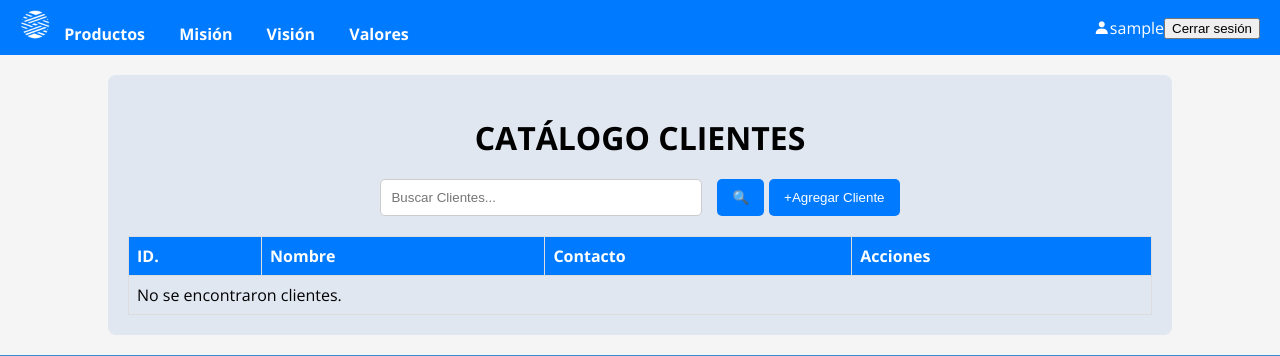
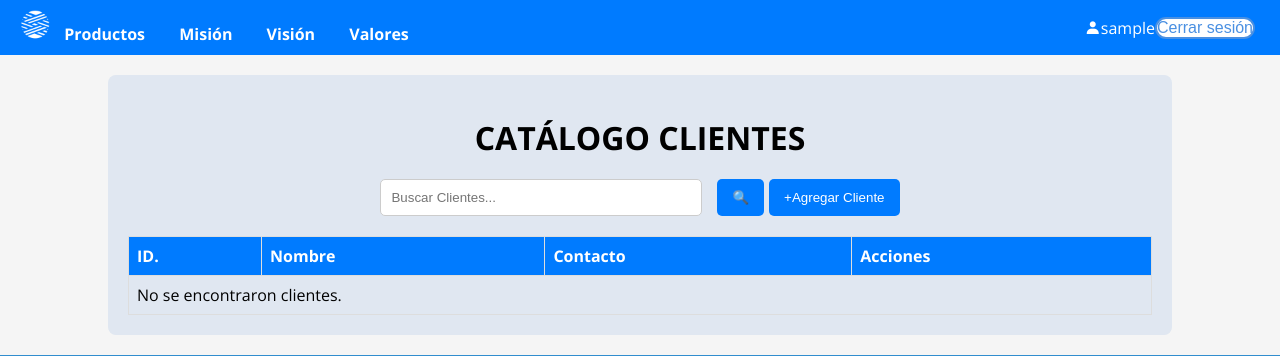
Before and after one commit to JonnyMacias/ProyectoWeb, a PHP site: page /clientes.php in a window 1280 px wide. Shown: the top 356 px of the page. Run offline with PHP 8.4, Linux system fonts and the light colour scheme; the visitor is signed in with stand-in values (Sample User, id 1); data that the repository does not hold is empty.

Commit message:
Cambio de la base de datos

```diff
--- a/CSS/estilo_clientes.css
+++ b/CSS/estilo_clientes.css
@@ -350,3 +350,14 @@ h1 {
 .btn-eliminar button:hover {
     background-color: #0056b3;
 }
+
+.cerrar{
+    margin-right: 5px;
+    padding: 0;
+    font-size: 16px;
+    border: 2px solid #4a90e2;
+    border-radius: 20px;
+    color: #4a90e2;
+    cursor: pointer;
+    background-color: #ffffff;
+}
--- a/clientes.php
+++ b/clientes.php
@@ -49,7 +49,7 @@ if (!isset($_SESSION['rol'])) {
                     <span><?php echo htmlspecialchars($_SESSION['username']); ?></span> <!-- Muestra el username -->
                 </div>
             <form action="cerrar_sesion.php" method="POST">
-                <button type="submit">Cerrar sesión</button>
+                <button class="cerrar" type="submit">Cerrar sesión</button>
             </form>
         </div>
     </div>
--- a/database.php
+++ b/database.php
@@ -9,10 +9,10 @@ class Database{
     private $charset;
 
     public function __construct(){
-        $this->host = 'localhost';
+        $this->host = 'mano.cjkioe6eoc42.us-east-1.rds.amazonaws.com:3306';
         $this->db = 'edkena';
         $this->user = 'root';
-        $this->password = '';
+        $this->password = '3Hermanos*';
         $this->charset = 'utf8mb4';
     }
 
```
